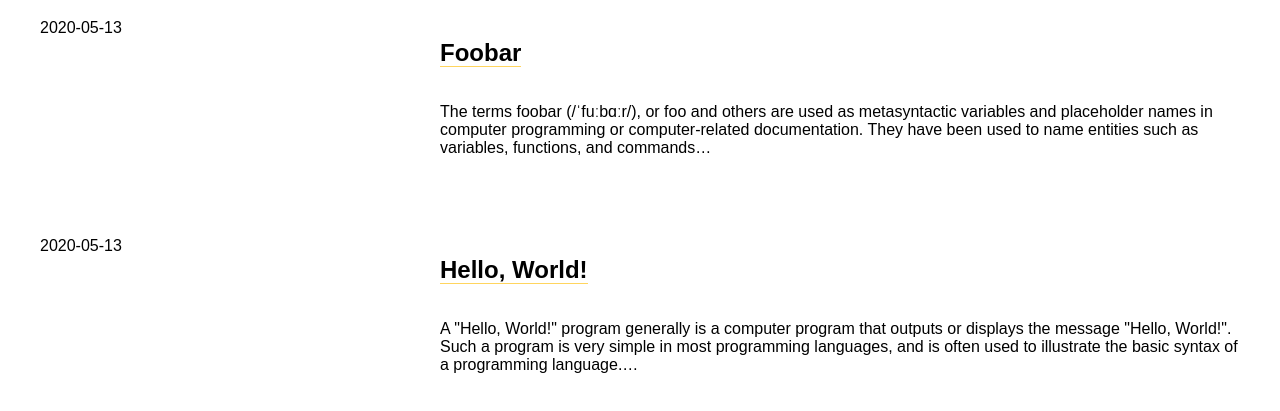
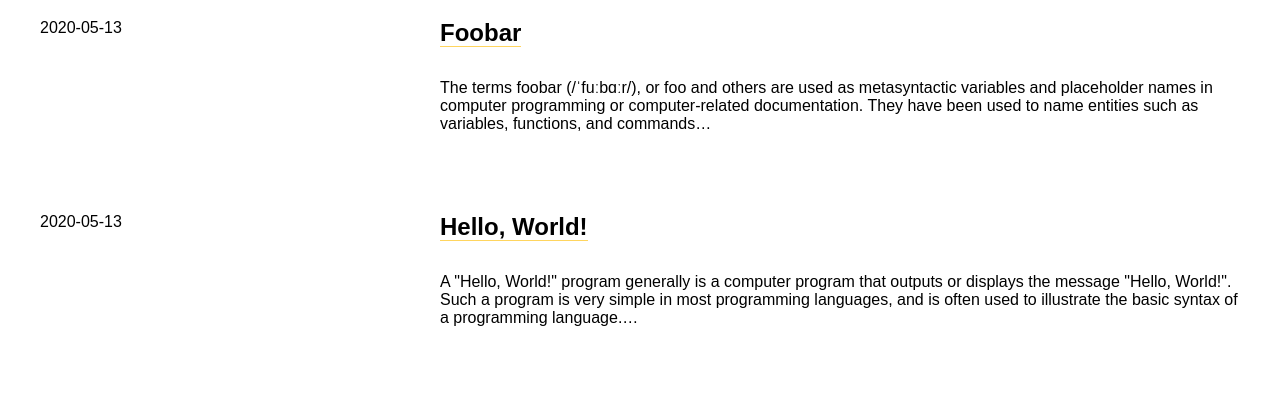
Before and after one commit to 0x1306e6d/gihwan.dev, a Gatsby site: page / in a window 1280 px wide. Shown: the part 137-548 px from the top of the page. Built offline with nearby package versions, Linux system fonts and the light colour scheme; Gatsby itself is replaced by a stand-in of ours.

Commit message:
Remove top margin on article list item's title

```diff
--- a/src/components/article-list.js
+++ b/src/components/article-list.js
@@ -37,6 +37,11 @@ const StyledArticleListItemContent = styled.div`
   flex-direction: column;
 `
 
+const StyledArticleTitle = styled.h2`
+  margin-top: 0;
+  margin-bottom: 16px;
+`
+
 const StyledArticleLink = styled(props => <Link {...props} />)`
   color: #000000;
   text-decoration: none;
@@ -47,11 +52,11 @@ const ArticleListItem = ({ article }) => (
   <StyledArticleListItem>
     <StyledArticleDate>{article.frontmatter.date}</StyledArticleDate>
     <StyledArticleListItemContent>
-      <h2>
+      <StyledArticleTitle>
         <StyledArticleLink to={article.frontmatter.slug}>
           {article.frontmatter.title}
         </StyledArticleLink>
-      </h2>
+      </StyledArticleTitle>
       <p>{article.excerpt}</p>
     </StyledArticleListItemContent>
   </StyledArticleListItem>
```
